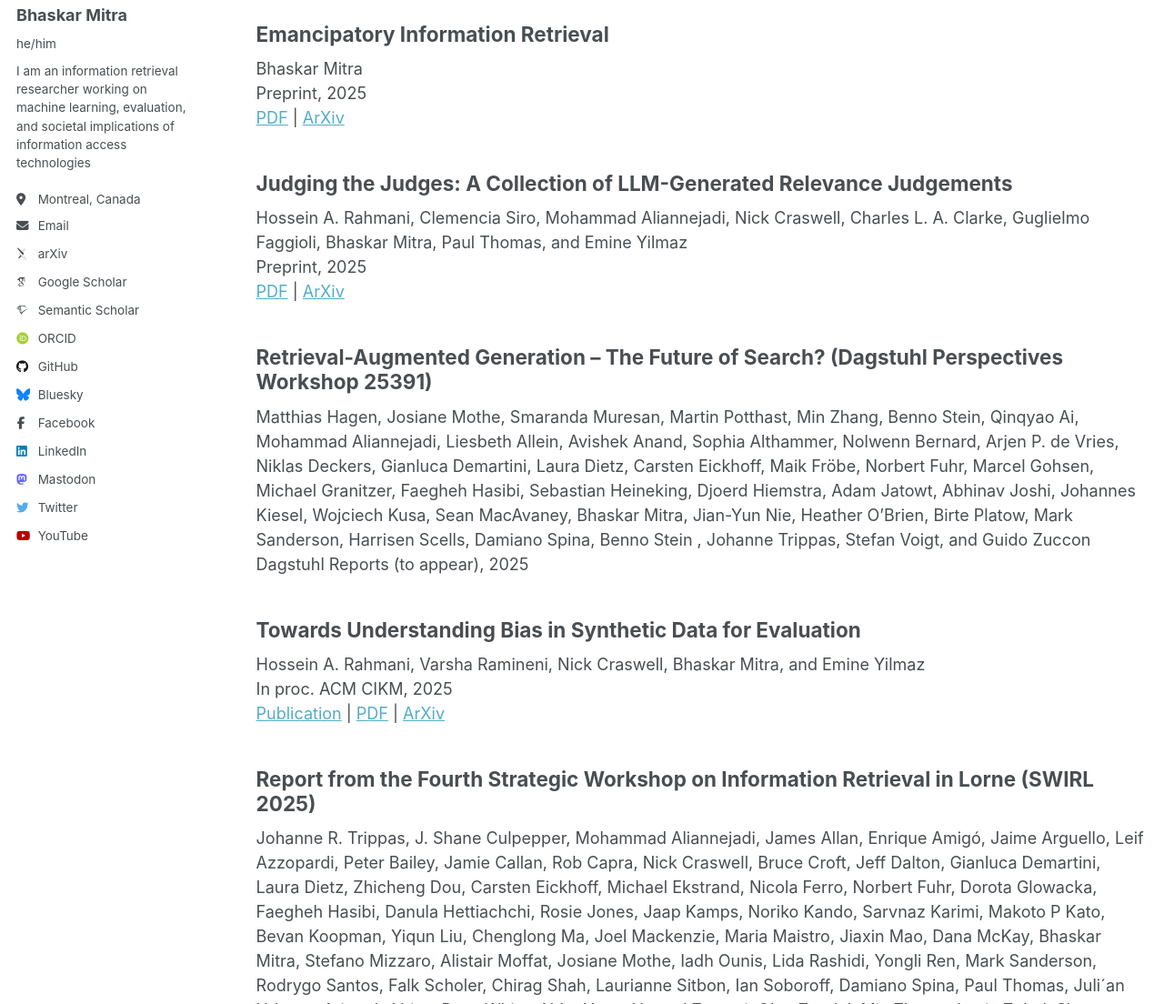
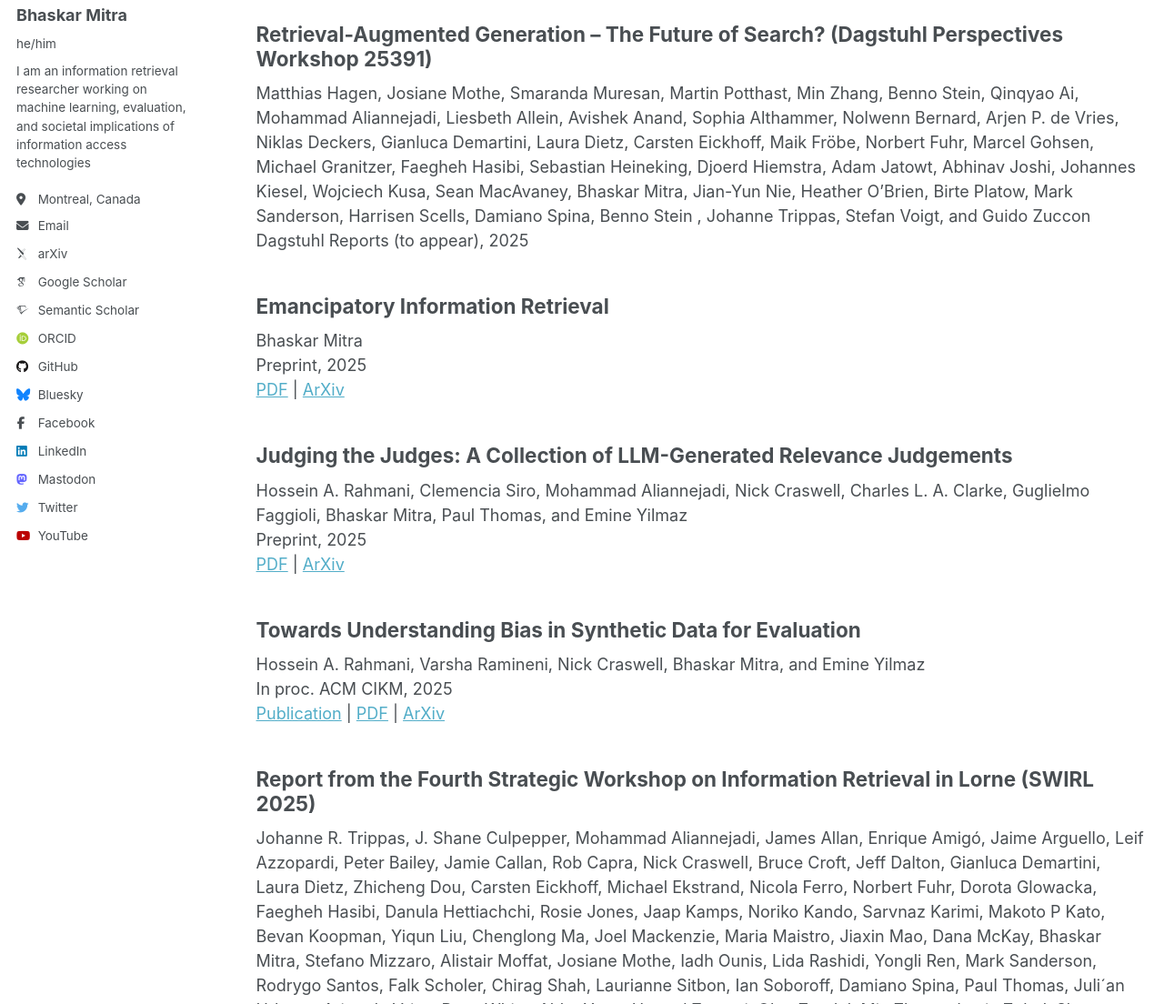
Before and after one commit to bhaskar-mitra/bhaskar-mitra.github.io, a Jekyll site: the page built from _pages/publications.html, in a window 1280 px wide and 1400 px high, cut to the strip 296-1400 px from the top of the window. Shown: the whole strip at 91% size. Built offline with Jekyll 4.4.1, drawn with Linux system fonts in a browser that asks for light colours; some web fonts are replaced; some of the changed lines change nothing that is shown.

Commit message:
Update publications.html

```diff
--- a/_pages/publications.html
+++ b/_pages/publications.html
@@ -16,6 +16,11 @@ author_profile: true
 <hr />
 <div class="list__item">
   <article class="archive__item" itemscope itemtype="http://schema.org/CreativeWork">
+    <h2>Retrieval-Augmented Generation – The Future of Search? (Dagstuhl Perspectives Workshop 25391)</h2>
+    Matthias Hagen, Josiane Mothe, Smaranda Muresan, Martin Potthast, Min Zhang, Benno Stein, Qinqyao Ai, Mohammad Aliannejadi, Liesbeth Allein, Avishek Anand, Sophia Althammer, Nolwenn Bernard, Arjen P. de Vries, Niklas Deckers, Gianluca Demartini, Laura Dietz, Carsten Eickhoff, Maik Fröbe, Norbert Fuhr, Marcel Gohsen, Michael Granitzer, Faegheh Hasibi, Sebastian Heineking, Djoerd Hiemstra, Adam Jatowt, Abhinav Joshi, Johannes Kiesel, Wojciech Kusa, Sean MacAvaney, Bhaskar Mitra, Jian-Yun Nie, Heather O’Brien, Birte Platow, Mark Sanderson, Harrisen Scells, Damiano Spina, Benno Stein , Johanne Trippas, Stefan Voigt, and Guido Zuccon<br/>
+    Dagstuhl Reports (to appear), 2025
+  </article>
+  <article class="archive__item" itemscope itemtype="http://schema.org/CreativeWork">
     <h2>Emancipatory Information Retrieval</h2>
     Bhaskar Mitra<br/>
     Preprint, 2025<br/>
@@ -26,11 +31,6 @@ author_profile: true
     Hossein A. Rahmani, Clemencia Siro, Mohammad Aliannejadi, Nick Craswell, Charles L. A. Clarke, Guglielmo Faggioli, Bhaskar Mitra, Paul Thomas, and Emine Yilmaz<br/>
     Preprint, 2025<br/>
     <a href="../showpdf/?file=judging-the-Judges">PDF</a> | <a href="https://arxiv.org/abs/2502.13908">ArXiv</a>
-  </article>
-  <article class="archive__item" itemscope itemtype="http://schema.org/CreativeWork">
-    <h2>Retrieval-Augmented Generation – The Future of Search? (Dagstuhl Perspectives Workshop 25391)</h2>
-    Matthias Hagen, Josiane Mothe, Smaranda Muresan, Martin Potthast, Min Zhang, Benno Stein, Qinqyao Ai, Mohammad Aliannejadi, Liesbeth Allein, Avishek Anand, Sophia Althammer, Nolwenn Bernard, Arjen P. de Vries, Niklas Deckers, Gianluca Demartini, Laura Dietz, Carsten Eickhoff, Maik Fröbe, Norbert Fuhr, Marcel Gohsen, Michael Granitzer, Faegheh Hasibi, Sebastian Heineking, Djoerd Hiemstra, Adam Jatowt, Abhinav Joshi, Johannes Kiesel, Wojciech Kusa, Sean MacAvaney, Bhaskar Mitra, Jian-Yun Nie, Heather O’Brien, Birte Platow, Mark Sanderson, Harrisen Scells, Damiano Spina, Benno Stein , Johanne Trippas, Stefan Voigt, and Guido Zuccon<br/>
-    Dagstuhl Reports (to appear), 2025
   </article>
   <article class="archive__item" itemscope itemtype="http://schema.org/CreativeWork">
     <h2>Towards Understanding Bias in Synthetic Data for Evaluation</h2>
```
